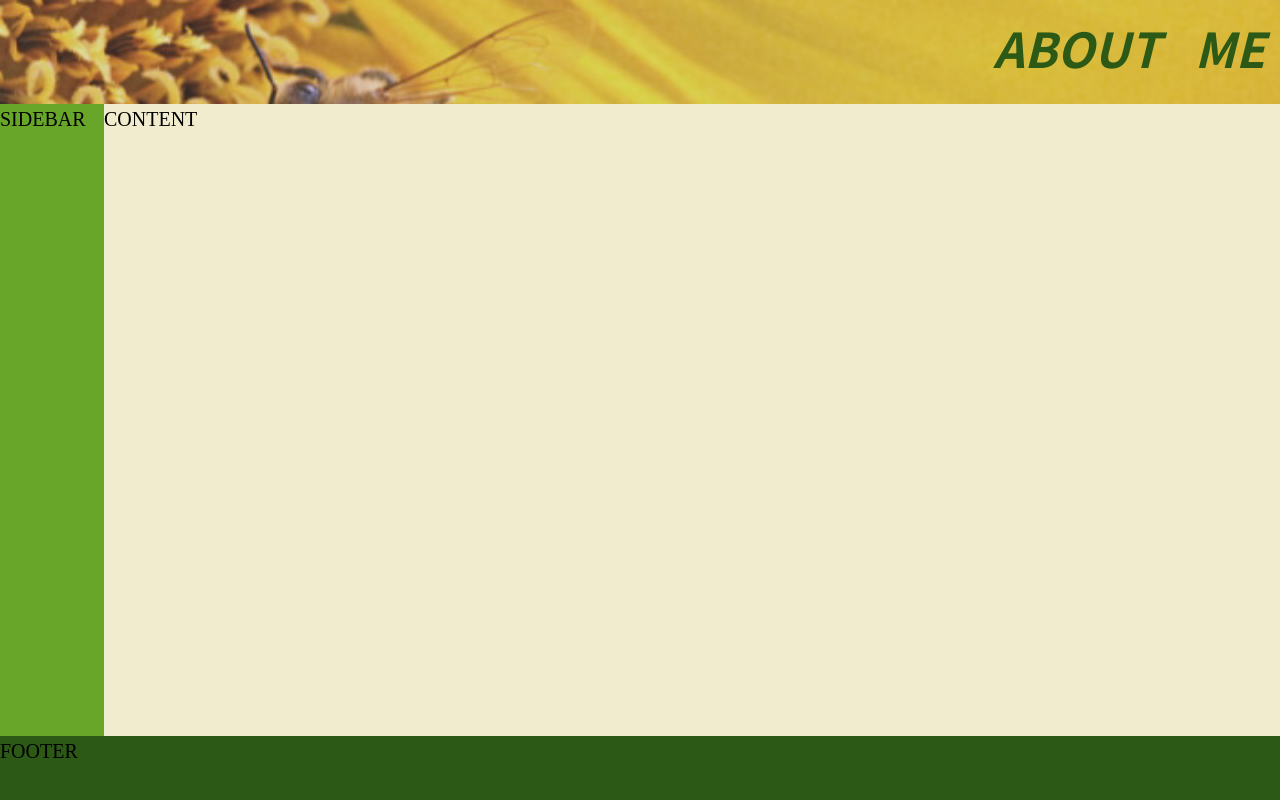
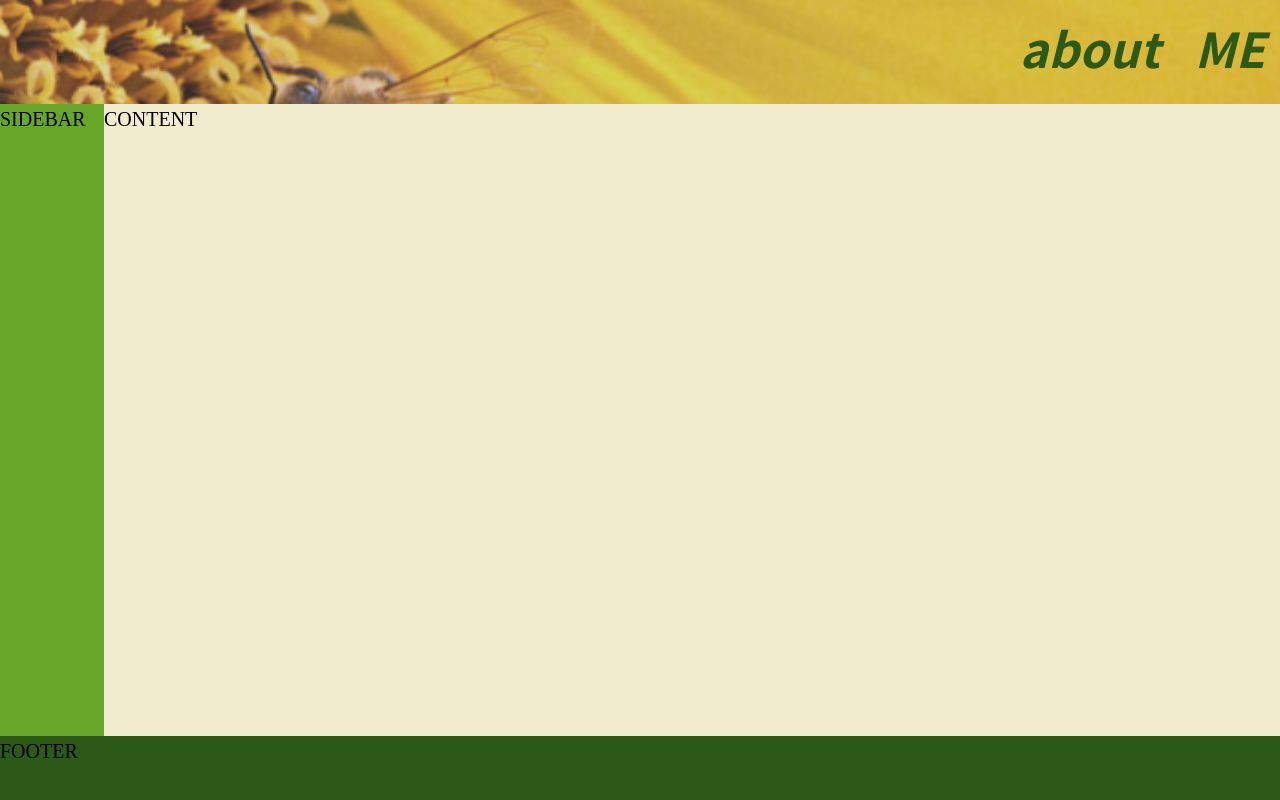
Before and after one commit to orabampho/bioSite, a plain HTML site: page index.html in a window 1280 px wide. Drawn offline with Linux system fonts and the light colour scheme.

Commit message:
added page title

```diff
--- a/bioSite.css
+++ b/bioSite.css
@@ -21,7 +21,6 @@ h1, h2,h3 {
 
 h1 {
     font-weight: 700;
-    text-transform: uppercase;
     font-size: 48px;
     word-spacing: .5em;
     margin-left: 120px;
--- a/index.html
+++ b/index.html
@@ -22,19 +22,23 @@
 
 <body>
     <div id="site_wrap">
+
         <div class="header">
+           <h1><i>about ME</i></h1>
+        </div>
 
-           <h1><i>About ME</i></h1>
-        </div>
         <div class="sidebar">
             SIDEBAR
         </div>
-            <div class="content">
+
+        <div class="content">
                 CONTENT
-            </div>
+        </div>
+
         <div class="footer">
             FOOTER
         </div>
+
     </div>
 
 </body>
```
Also changed, not shown: hobby.html (+7 -3 lines), landing.html (+8 -4 lines).
